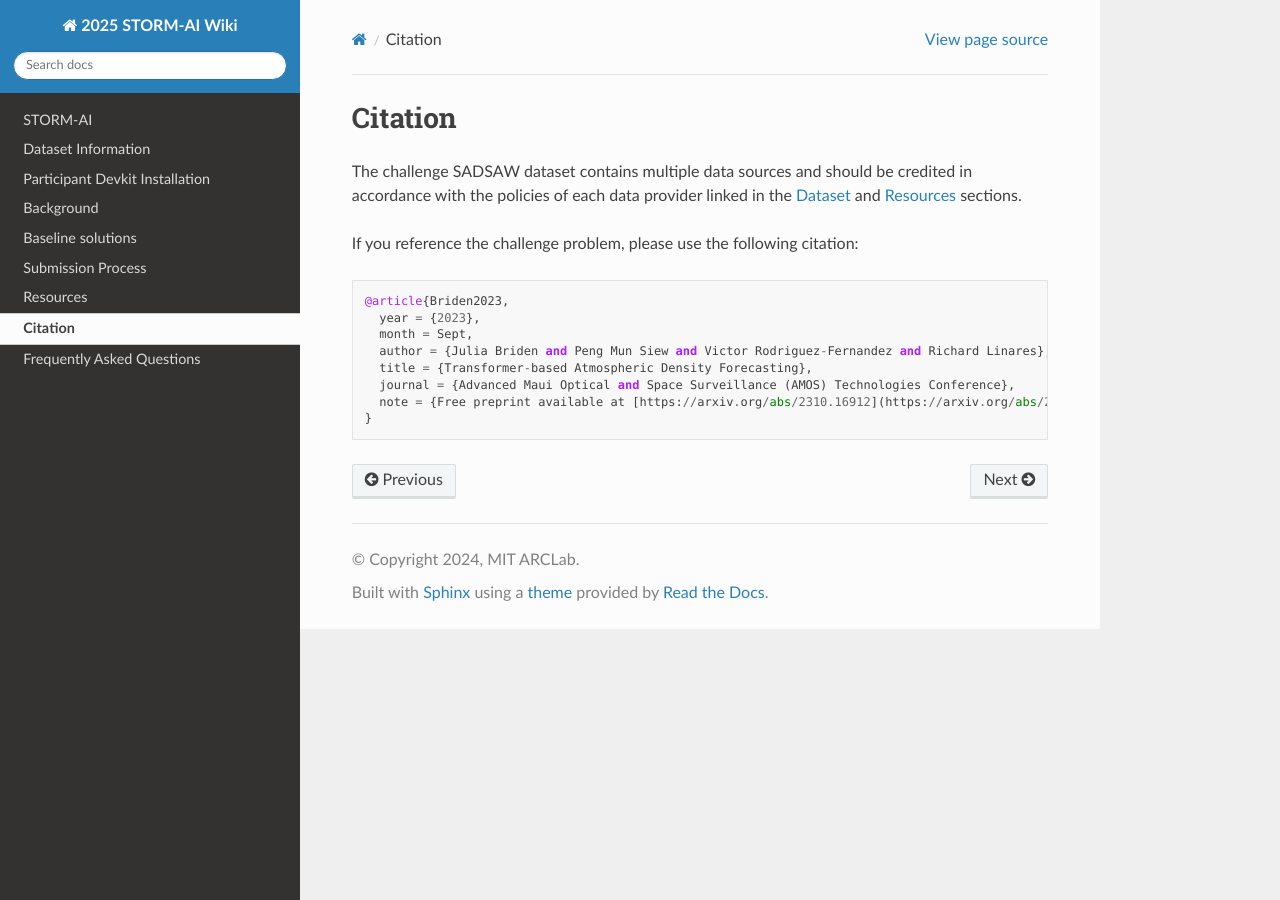
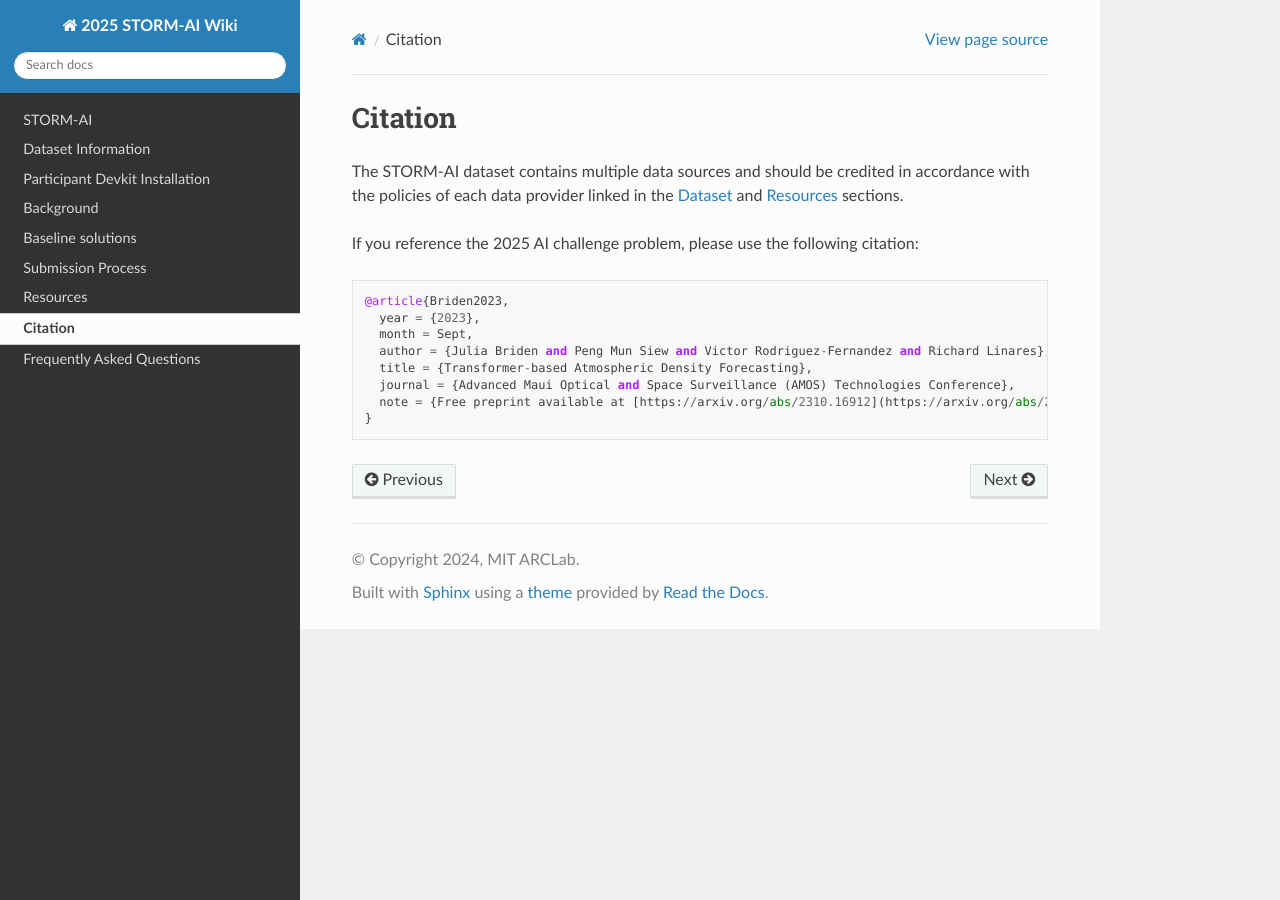
Before and after one commit to olgupila/STORM-AI-devkit-2025, a Sphinx documentation site: the page built from docs/cite.md, in a window 1280 px wide. Built offline with Sphinx 7.4.7 and the Read the Docs theme 3.1.0, drawn with Linux system fonts in a browser that asks for light colours; pages that are not in the unit, such as notebooks, are missing from menus.

Commit message:
Citation: revision complete

````diff
--- a/docs/cite.md
+++ b/docs/cite.md
@@ -1,8 +1,8 @@
 # Citation
 
-The challenge SADSAW dataset contains multiple data sources and should be credited in accordance with the policies of each data provider linked in the [Dataset](https://2025-ai-challenge.readthedocs.io/en/latest/dataset.html) and [Resources](https://2025-ai-challenge.readthedocs.io/en/latest/resources.html) sections.
+The STORM-AI dataset contains multiple data sources and should be credited in accordance with the policies of each data provider linked in the [Dataset](https://2025-ai-challenge.readthedocs.io/en/latest/dataset.html) and [Resources](https://2025-ai-challenge.readthedocs.io/en/latest/resources.html) sections.
 
-If you reference the challenge problem, please use the following citation:
+If you reference the 2025 AI challenge problem, please use the following citation:
 ```
 @article{Briden2023,
   year = {2023},
````
